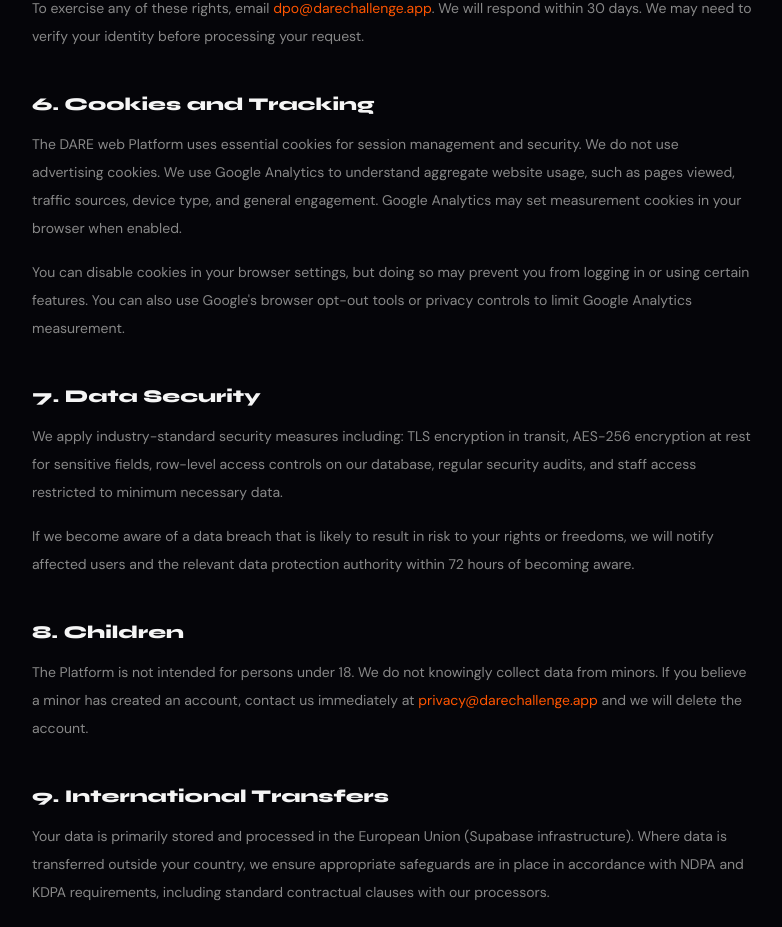
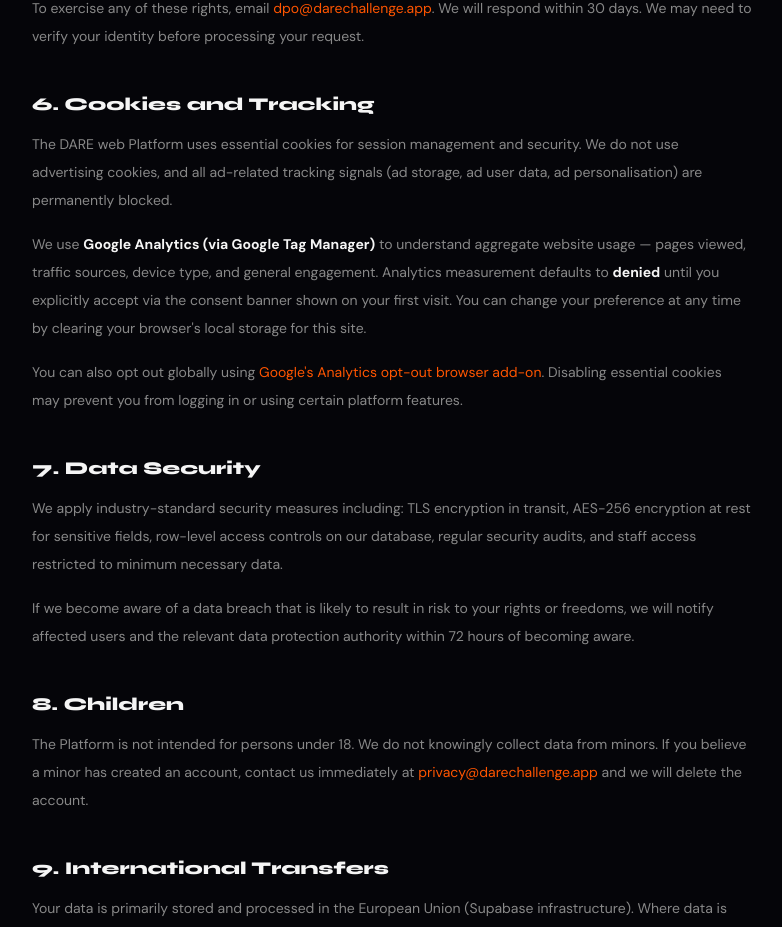
Before and after one commit to dare-mvp/dare, a Next.js app in the folder web/: page /privacy in a window 1280 px wide. Shown: the part 2796-3723 px from the top of the page, without its empty margins (248-1030 px from the left). Built offline with nearby package versions, Linux system fonts and the light colour scheme; no server answers.

Commit message:
Updates:

```diff
--- a/web/app/(marketing)/privacy/page.tsx
+++ b/web/app/(marketing)/privacy/page.tsx
@@ -243,15 +243,29 @@ export default function PrivacyPage() {
             <Section title="6. Cookies and Tracking">
               <p>
                 The DARE web Platform uses essential cookies for session management and security.
-                We do not use advertising cookies. We use Google Analytics to understand aggregate
-                website usage, such as pages viewed, traffic sources, device type, and general
-                engagement. Google Analytics may set measurement cookies in your browser when
-                enabled.
+                We do not use advertising cookies, and all ad-related tracking signals (ad storage,
+                ad user data, ad personalisation) are permanently blocked.
               </p>
               <p className="mt-4">
-                You can disable cookies in your browser settings, but doing so may prevent you from
-                logging in or using certain features. You can also use Google&apos;s browser opt-out
-                tools or privacy controls to limit Google Analytics measurement.
+                We use <strong className="text-foreground">Google Analytics (via Google Tag Manager)</strong>{' '}
+                to understand aggregate website usage — pages viewed, traffic sources, device type,
+                and general engagement. Analytics measurement defaults to{' '}
+                <strong className="text-foreground">denied</strong> until you explicitly accept via
+                the consent banner shown on your first visit. You can change your preference at any
+                time by clearing your browser&apos;s local storage for this site.
+              </p>
+              <p className="mt-4">
+                You can also opt out globally using{' '}
+                <a
+                  href="https://tools.google.com/dlpage/gaoptout"
+                  target="_blank"
+                  rel="noopener noreferrer"
+                  className="text-brand-primary hover:underline"
+                >
+                  Google&apos;s Analytics opt-out browser add-on
+                </a>
+                . Disabling essential cookies may prevent you from logging in or using certain
+                platform features.
               </p>
             </Section>
 
```
